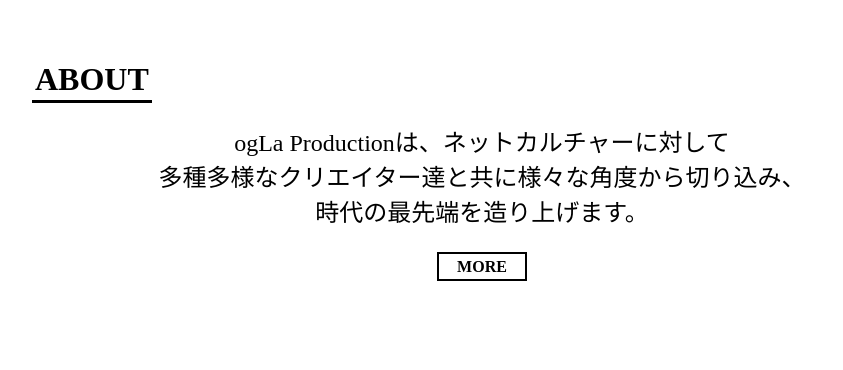
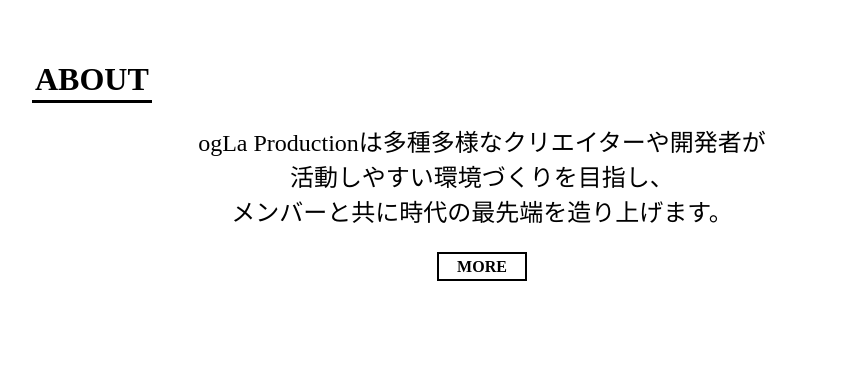
Before and after one commit to Hyouhyan/ogLa_Web, a plain HTML site: page main/index.html in a window 1280 px wide. Shown: the part 1240-1610 px from the top of the page, without its empty margins (166-1009 px from the left). Drawn offline with nearby package versions, Linux system fonts and the light colour scheme; a web font is replaced by a local one.

Commit message:
about欄の書き換え

```diff
--- a/main/index.html
+++ b/main/index.html
@@ -173,10 +173,15 @@
 
         <div class="about-box box" id="about">
             <h1><span>ABOUT</span></h1>
-            <div class="about-content">
+            <div class="about-content" hidden>
                 ogLa Productionは、<br class="mobile-only">ネットカルチャーに対して<br>
                 多種多様なクリエイター達と共に<br class="mobile-only">様々な角度から切り込み、<br>
                 時代の最先端を造り上げます。
+            </div>
+            <div class="about-content">
+                ogLa Productionは<br class="mobile-only">多種多様なクリエイターや開発者が<br>
+                活動しやすい環境づくりを目指し、<br>
+                メンバーと共に<br class="mobile-only">時代の最先端を造り上げます。
             </div>
             <div class="more-button">
                 <a href="/about"><span>MORE</span></a>
```
